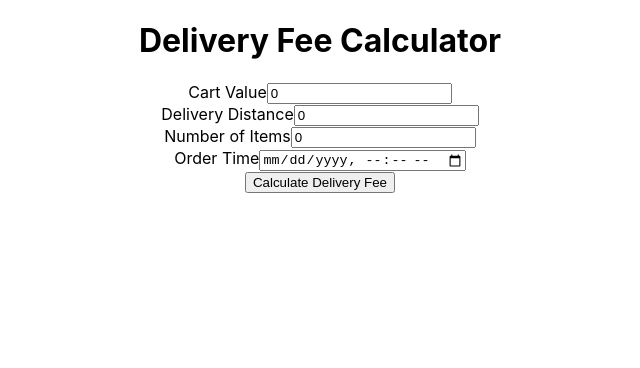
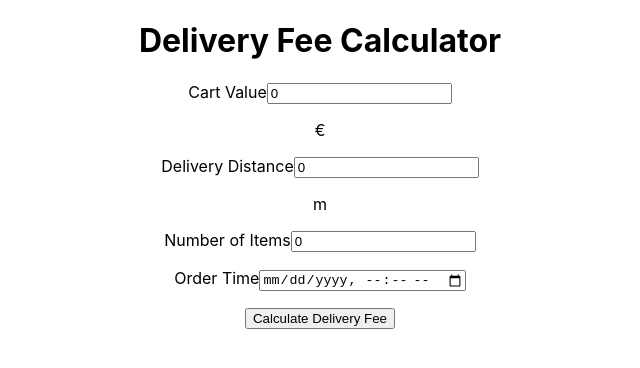
Before and after one commit to andevrrr/wolt-engineering-internship-2024, a React (Create React App) app: page / in a window 1280 px wide. Shown: the top 368 px of the page, without its empty margins (320-960 px from the left). Built offline with nearby package versions, Linux system fonts and the light colour scheme.

Commit message:
src/components/input: added signes

```diff
--- a/src/components/input.tsx
+++ b/src/components/input.tsx
@@ -1,14 +1,14 @@
 import React from "react";
 
 type InputProps = {
-  type: string
-  name: string
-  label: string
-  value: number | string
-  placeholder: string
-  error: boolean
-  onChange: (e: React.ChangeEvent<HTMLInputElement>) => void
-  dataTestId: string
+  type: string;
+  name: string;
+  label: string;
+  value: number | string;
+  placeholder: string;
+  error: boolean;
+  onChange: (e: React.ChangeEvent<HTMLInputElement>) => void;
+  dataTestId: string;
 };
 
 const Input: React.FC<InputProps> = ({
@@ -33,6 +33,9 @@ const Input: React.FC<InputProps> = ({
         onChange={onChange}
         data-test-id={dataTestId}
       />
+      <p>
+        {name === "cartValue" ? "€" : name === "deliveryDistance" ? "m" : ""}
+      </p>
       {error && <p>The input fields must be filled!</p>}
     </div>
   );
```
